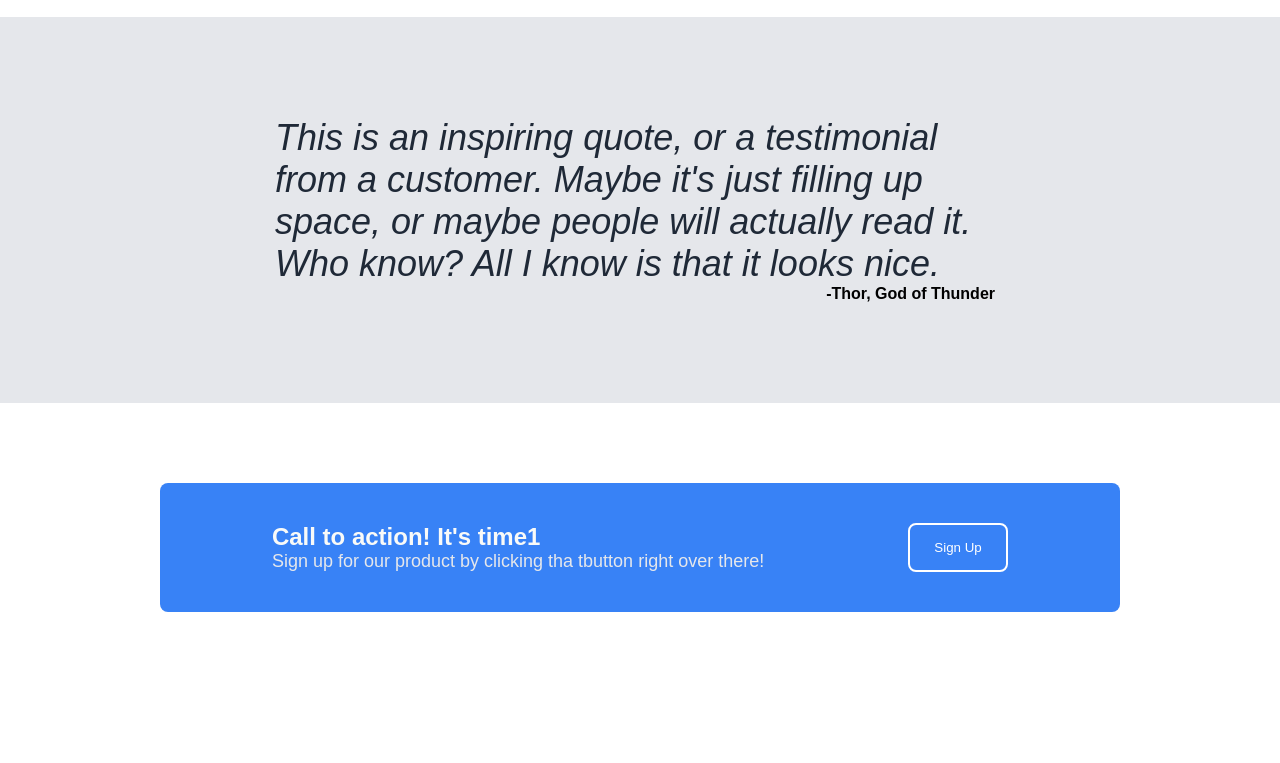
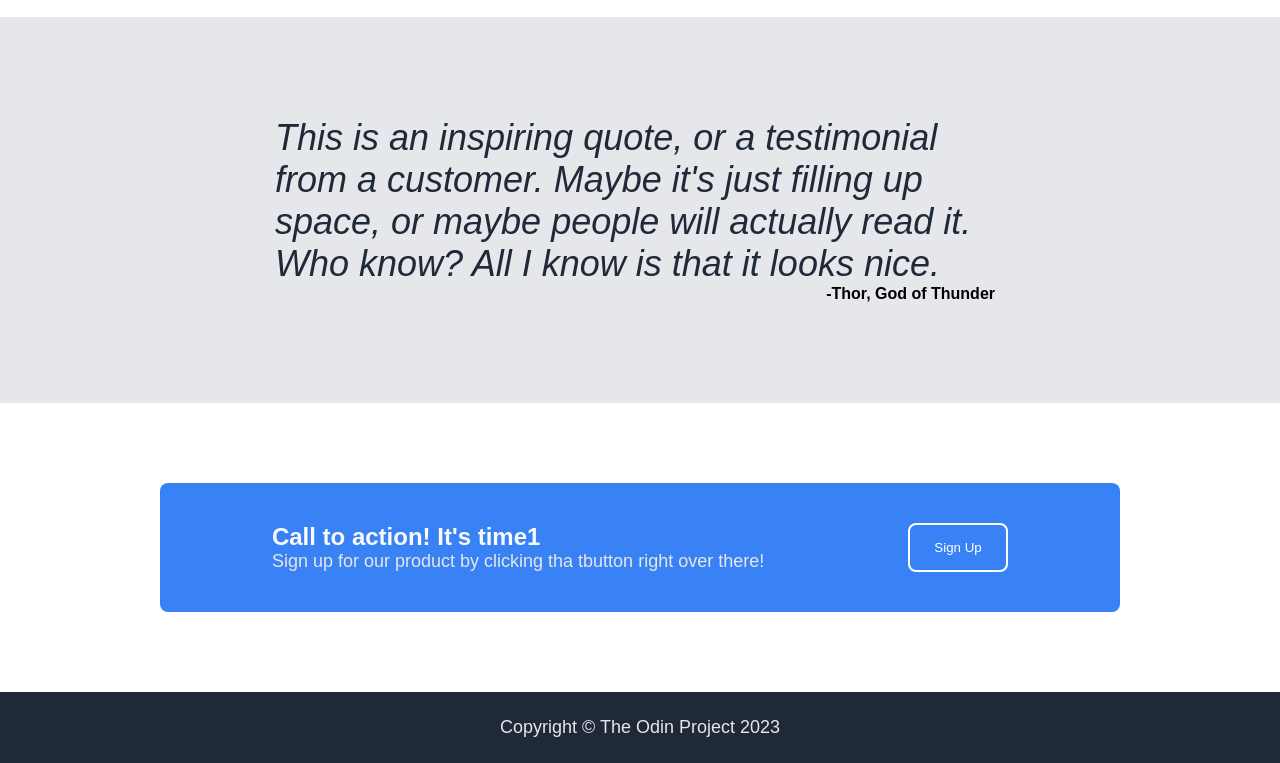
Before and after one commit to hjoseph263/landing-page, a plain HTML site: page index.html in a window 1280 px wide. Shown: the part 879-1642 px from the top of the page. Before the commit the page ends 1571 px from the top, so only its background shows below. Drawn offline with Linux system fonts and the light colour scheme.

Commit message:
Create footer

```diff
--- a/index.html
+++ b/index.html
@@ -54,5 +54,7 @@
             <button class="call-button">Sign Up</button>
         </div>
       </div>
+
+      <div class="footer">Copyright © The Odin Project 2023</div>
     </body>
 </html>
--- a/styles.css
+++ b/styles.css
@@ -170,3 +170,11 @@ button {
     border: 2px solid white;
 
 }
+
+.footer {
+    background-color: #1F2937;
+    color: #E5E7EB;
+    font-size: 18px;
+    text-align: center;
+    padding: 25px;
+}
```
